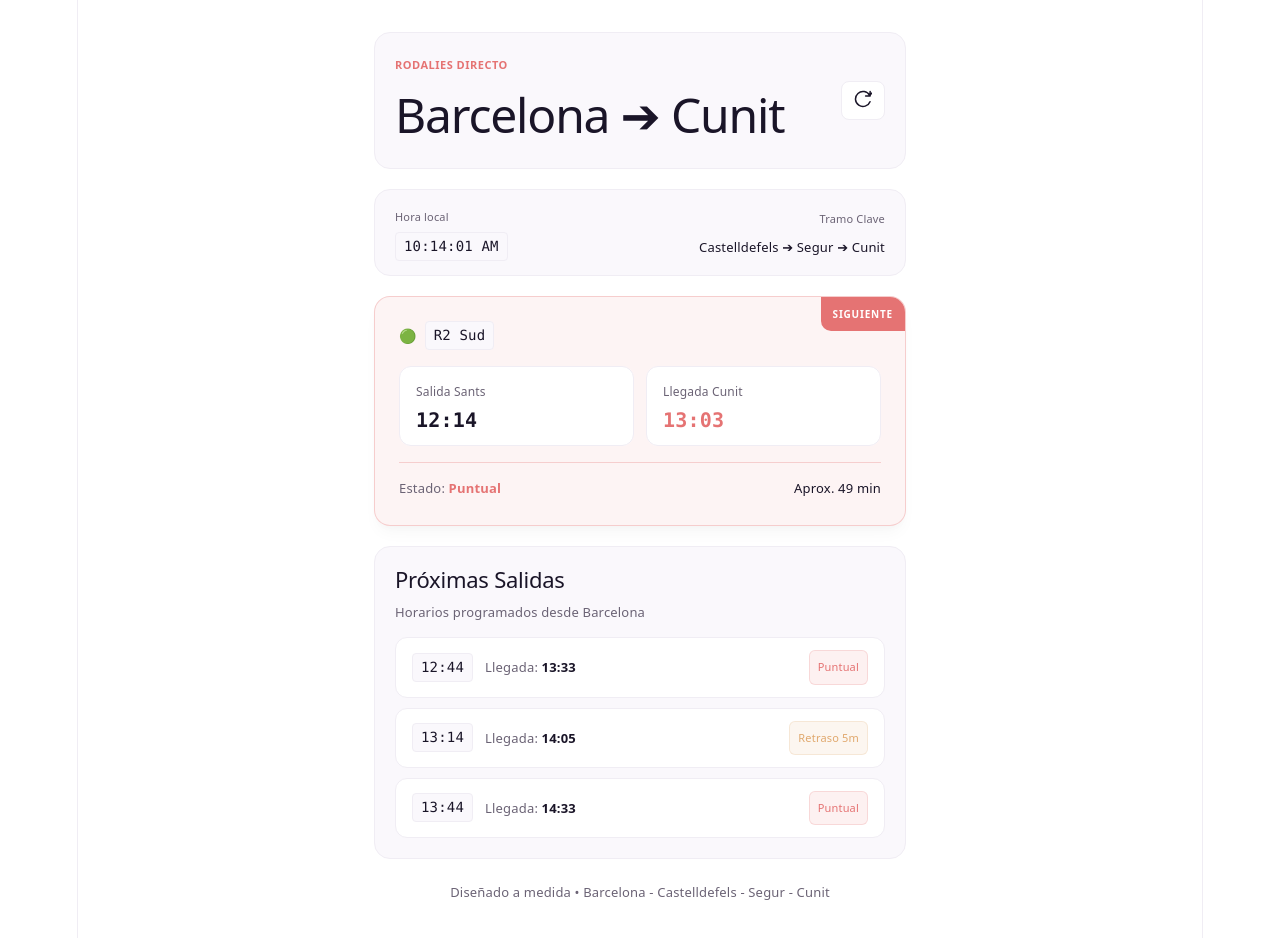
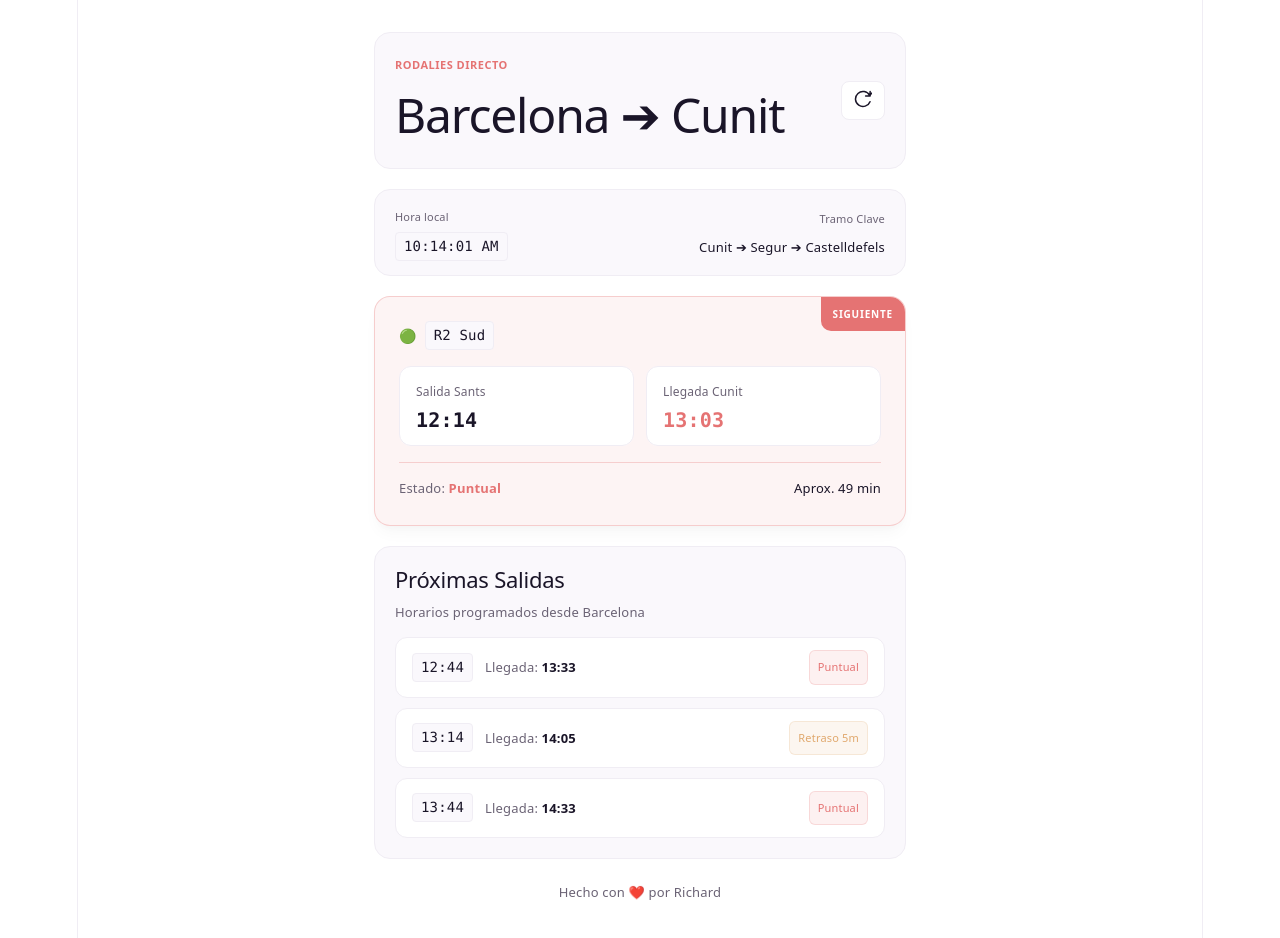
Before and after one commit to IWuYhong/Renfe, a React (Vite) app: page / in a window 1280 px wide. Shown: the top 938 px of the page. Built offline with nearby package versions, Linux system fonts and the light colour scheme.

Commit message:
Ajuste de orden

```diff
--- a/src/App.jsx
+++ b/src/App.jsx
@@ -60,7 +60,7 @@
         </div>
         <div style={{ textAlign: 'right' }}>
           <span style={{ fontSize: '11px', display: 'block', marginBottom: '2px' }}>Tramo Clave</span>
-          <p style={{ fontWeight: 500, color: 'var(--text-h)', fontSize: '13px' }}>Castelldefels ➔ Segur ➔ Cunit</p>
+          <p style={{ fontWeight: 500, color: 'var(--text-h)', fontSize: '13px' }}>Cunit ➔ Segur ➔ Castelldefels</p>
         </div>
       </div>
 
@@ -112,7 +112,7 @@
 
       {/* Footer */}
       <footer className="app-footer">
-        Diseñado a medida • Barcelona - Castelldefels - Segur - Cunit
+        Hecho con ❤️ por Richard
       </footer>
 
     </div>
```
